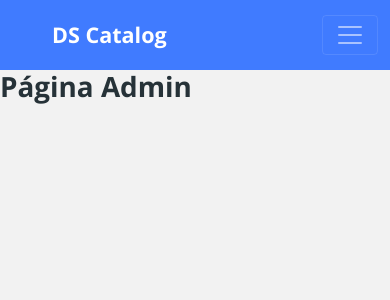
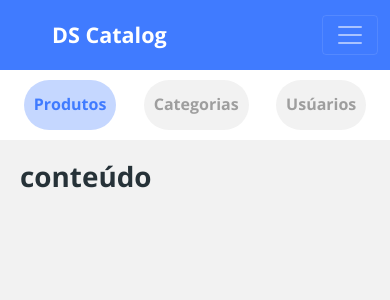
Before and after one commit to tiagolua/DsCatalog8, a React (Create React App) app in the folder frontend/: page /admin in a window 390 px wide. Shown: the top 300 px of the page. Built offline with nearby package versions, Linux system fonts and the light colour scheme; the HTML template or start-up script is replaced by a standard one.

Commit message:
admin navbar layout mobile

```diff
--- /dev/null
+++ b/frontend/src/pages/Admin/Navbar/index.tsx
@@ -0,0 +1,27 @@
+import './styles.css';
+
+const Navbar = () => {
+  return (
+    <nav className="admin-nav-container">
+      <ul>
+        <li>
+          <a href="link" className="admin-nav-item active">
+            <p>Produtos</p>
+          </a>
+        </li>
+        <li>
+          <a href="link" className="admin-nav-item">
+            <p>Categorias</p>
+          </a>
+        </li>
+        <li>
+          <a href="link" className="admin-nav-item">
+            <p>Usúarios</p>
+          </a>
+        </li>
+      </ul>
+    </nav>
+  );
+};
+
+export default Navbar;
--- /dev/null
+++ b/frontend/src/pages/Admin/Navbar/styles.css
@@ -0,0 +1,36 @@
+ul {
+    display: flex;
+    justify-content: space-around; /* Espaço dos elementos, nas laterais e entre eles(retangulos)*/
+    list-style-type: none;
+    margin: 0;
+    padding: 0;
+}
+
+
+.admin-nav-container {
+    padding: 10px;
+    background-color: #fff;
+}
+
+.admin-nav-item {
+    display: flex;
+    justify-content: center;
+    align-items: center;
+    height: 50px;
+    background-color: #F2F2F2;
+    border-radius: 100px;
+    padding: 0 10px; /*Espaçamento interno, do texto para as bordas do retangulo*/
+    font-size: 16px;
+    font-weight: bold;
+    letter-spacing: 0-.015em;
+    color: #9e9e9e;
+
+}
+.admin-nav-item p {
+    margin-bottom: 0; /*p tinha uma margem bottom que fazia o elemento ficar alto*/
+}
+
+.admin-nav-item.active {
+    color: #407BFF;
+    background: rgba(64, 123, 255, 0.3);
+}
--- a/frontend/src/pages/Admin/index.tsx
+++ b/frontend/src/pages/Admin/index.tsx
@@ -1,5 +1,16 @@
+import Navbar from "./Navbar";
+import './styles.css'
+
 const Admin = () => {
-  return <h1>Página Admin</h1>;
+  return (
+    <div className="admin-container">
+      <h1><Navbar /></h1>
+      <div className="admin-content">
+        <h1>conteúdo</h1>
+      </div>
+    </div>
+  )
+
 };
 
 export default Admin;
--- /dev/null
+++ b/frontend/src/pages/Admin/styles.css
@@ -0,0 +1,17 @@
+.admin-container {
+    display: flex;
+    flex-direction: column;
+}
+.admin-content {
+    padding: 20px;
+}
+
+@media (min-width: 1200px) {
+    .admin-container {
+        flex-direction: row;
+    }
+
+    .admin-content {
+        flex: 1;
+    }
+}
```
